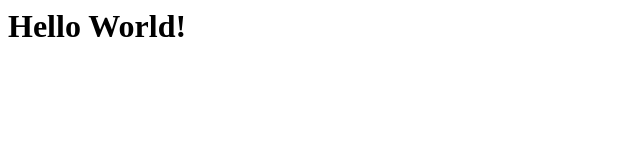
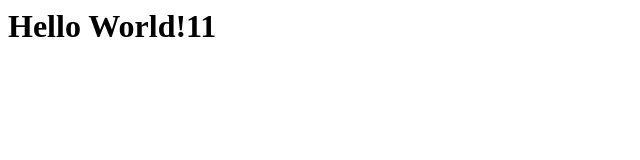
Before and after one commit to kirdyashkindi/testrepo, a plain HTML site: page index.html in a window 1280 px wide. Shown: the full height of the page, 0-640 px from the left. Drawn offline with Linux system fonts and the light colour scheme.

Commit message:
Update index.html

```diff
--- a/index.html
+++ b/index.html
@@ -1,8 +1,8 @@
 <html>
 	<head>
-		<title>Hello World!</title>
+		<title>Hello World!11</title>
 	</head>
 	<body>
-		<h1>Hello World!</body>
+		<h1>Hello World!11</body>
 	</body>
 </html>
```
